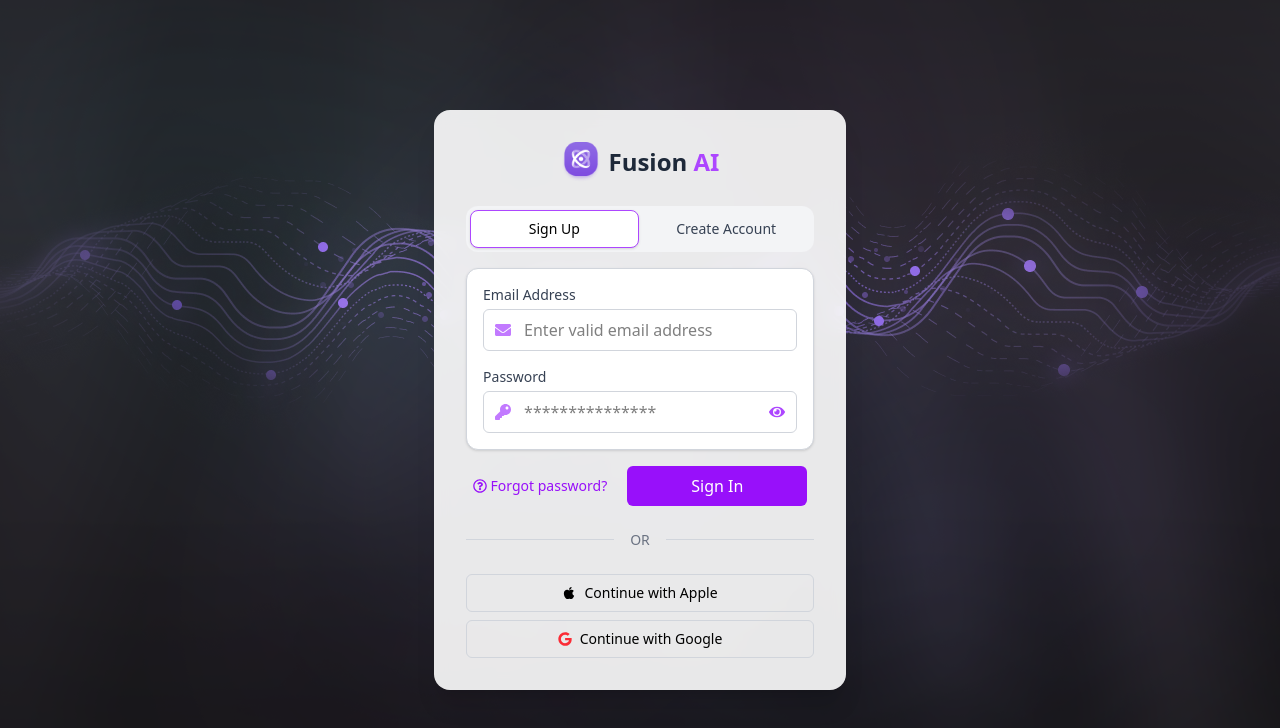
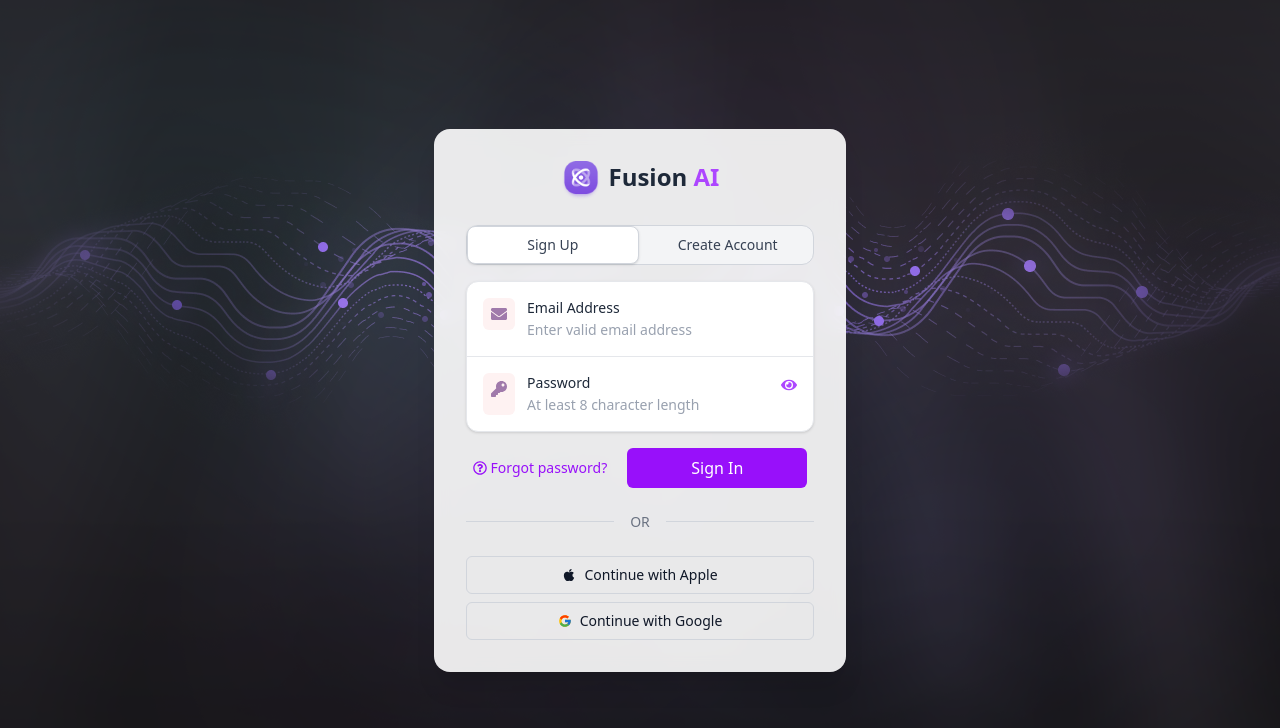
Before and after one commit to adnanfrd/barry-ai, a Next.js app: page / in a window 1280 px wide. Shown: the top 728 px of the page. Built offline with nearby package versions, Linux system fonts and the light colour scheme.

Commit message:
updated code auth

```diff
--- a/src/components/auth/auth.tsx
+++ b/src/components/auth/auth.tsx
@@ -2,7 +2,6 @@
 
 import { Tab } from "@headlessui/react";
 import {
-  FaGoogle,
   FaApple,
   FaEnvelope,
   FaRegQuestionCircle,
@@ -12,12 +11,14 @@
 import Image from "next/image";
 import clsx from "clsx";
 import { useRouter } from "next/navigation";
+import { FcGoogle } from "react-icons/fc";
 
 const AuthPage = () => {
   const router = useRouter();
- const handleClick = () =>{
-    router.push('/dashboard')
- }
+  const handleClick = () => {
+    router.push("/dashboard");
+  };
+
   return (
     <div className="min-h-screen flex items-center justify-center bg-black relative overflow-hidden px-4 font-poppins">
       {/* Background Image */}
@@ -30,7 +31,7 @@
       />
 
       {/* Auth Card */}
-      <div className="relative z-10 w-full max-w-md sm:max-w-lg md:max-w-[33%] bg-white/90 dark:bg-gray-900/90 rounded-2xl p-6 sm:p-8 shadow-xl backdrop-blur-sm">
+      <div className="relative z-10 w-full max-w-md sm:max-w-lg md:max-w-[33%] bg-white/90 rounded-2xl p-6 sm:p-8 shadow-xl backdrop-blur-sm">
         {/* Logo */}
         <div className="flex justify-center items-center mb-6">
           <Image
@@ -39,14 +40,14 @@
             width={40}
             height={40}
           />
-          <span className="ml-2 text-xl sm:text-2xl font-semibold text-gray-800 dark:text-white">
+          <span className="ml-2 text-xl mb-2 sm:text-2xl font-semibold text-gray-800">
             Fusion <span className="text-purple-500">AI</span>
           </span>
         </div>
 
         {/* Tabs */}
         <Tab.Group>
-          <Tab.List className="flex space-x-1 bg-gray-100 rounded-xl p-1 mb-4">
+          <Tab.List className="flex space-x-1 border border-gray-300  bg-gray-100 rounded-xl mb-4">
             {["Sign Up", "Create Account"].map((tab) => (
               <Tab
                 key={tab}
@@ -54,7 +55,7 @@
                   clsx(
                     "w-full py-2 text-xs sm:text-sm font-medium rounded-lg focus:outline-none",
                     selected
-                      ? "bg-white/100 shadow border border-purple-500"
+                      ? "bg-white/100 text-gray-700 shadow border border-gray-300"
                       : "text-gray-700 hover:bg-gray-200"
                   )
                 }
@@ -68,36 +69,45 @@
             {/* Sign In */}
             <Tab.Panel>
               <form className="space-y-4">
-                <div className="border border-gray-300 bg-white p-4 rounded-xl hover:border-purple-500 shadow">
-                  {/* Email Input */}
-                  <label className="block text-sm font-medium text-gray-700">
+                <div className="w-full max-w-md rounded-xl border border-gray-200 shadow-sm overflow-hidden bg-white font-poppins">
+                  {/* Email */}
+                  <div className="flex items-start gap-3 px-4 py-4">
+                    <div className="p-2 bg-red-50 rounded-md">
+                      <FaEnvelope className="text-[#A07AAB] w-4 h-4" />
+                    </div>
+                    <div className="flex flex-col">
+                      <label className="text-sm font-medium text-gray-800 mb-0.5">
                         Email Address
                       </label>
-                  <div className="mt-1 relative">
-                    <FaEnvelope className="absolute left-3 top-1/2 transform -translate-y-1/2 text-purple-400" />
                       <input
                         type="email"
                         placeholder="Enter valid email address"
-                      className="pl-10 pr-3 py-2 border border-gray-300 rounded-md w-full focus:outline-none focus:ring-2 focus:ring-purple-500"
+                        className="text-sm placeholder-gray-400 outline-none border-none focus:ring-0 p-0"
                       />
                     </div>
+                  </div>
 
-                  {/* Password Input */}
-                  <label className="block text-sm font-medium text-gray-700 mt-4">
+                  <div className="border-t border-gray-200" />
+
+                  {/* Password */}
+                  <div className="flex items-start justify-between px-4 py-4">
+                    <div className="flex gap-3">
+                      <div className="px-2 py-2 bg-red-50 rounded-md">
+                        <FaKey className="text-[#A07AAB] w-4 h-4" />
+                      </div>
+                      <div className="flex flex-col">
+                        <label className="text-sm font-medium text-gray-800 mb-0.5">
                           Password
                         </label>
-                  <div className="mt-1 relative">
-                    <FaKey className="absolute left-3 top-1/2 transform -translate-y-1/2 text-purple-400" />
                         <input
                           type="password"
-                      placeholder="***************"
-                      className="pl-10 pr-10 py-2 border border-gray-300 rounded-md w-full focus:outline-none focus:ring-2 focus:ring-purple-500"
+                          placeholder="At least 8 character length"
+                          className="text-sm placeholder-gray-400 outline-none border-none focus:ring-0 p-0"
                         />
-                    <button
-                      type="button"
-                      className="absolute right-3 top-1/2 transform -translate-y-1/2 text-gray-400 hover:text-gray-600 focus:outline-none"
-                    >
-                      <FaEye className="text-purple-500" />
+                      </div>
+                    </div>
+                    <button className="text-purple-500">
+                      <FaEye className="w-4 h-4 mt-1" />
                     </button>
                   </div>
                 </div>
@@ -125,36 +135,45 @@
             {/* Sign Up */}
             <Tab.Panel>
               <form className="space-y-4">
-                <div className="border border-gray-300 bg-white p-4 rounded-xl hover:border-purple-500 shadow">
-                  {/* Email Input */}
-                  <label className="block text-sm font-medium text-gray-700">
+               <div className="w-full max-w-md rounded-xl border border-gray-200 shadow-sm overflow-hidden bg-white font-poppins">
+                  {/* Email */}
+                  <div className="flex items-start gap-3 px-4 py-4">
+                    <div className="p-2 bg-red-50 rounded-md">
+                      <FaEnvelope className="text-[#A07AAB] w-4 h-4" />
+                    </div>
+                    <div className="flex flex-col">
+                      <label className="text-sm font-medium text-gray-800 mb-0.5">
                         Email Address
                       </label>
-                  <div className="mt-1 relative">
-                    <FaEnvelope className="absolute left-3 top-1/2 transform -translate-y-1/2 text-purple-400" />
                       <input
                         type="email"
                         placeholder="Enter valid email address"
-                      className="pl-10 pr-3 py-2 border border-gray-300 rounded-md w-full focus:outline-none focus:ring-2 focus:ring-purple-500"
+                        className="text-sm placeholder-gray-400 outline-none border-none focus:ring-0 p-0"
                       />
                     </div>
+                  </div>
 
-                  {/* Password Input */}
-                  <label className="block text-sm font-medium text-gray-700 mt-4">
+                  <div className="border-t border-gray-200" />
+
+                  {/* Password */}
+                  <div className="flex items-start justify-between px-4 py-4">
+                    <div className="flex gap-3">
+                      <div className="px-2 py-2 bg-red-50 rounded-md">
+                        <FaKey className="text-[#A07AAB] w-4 h-4" />
+                      </div>
+                      <div className="flex flex-col">
+                        <label className="text-sm font-medium text-gray-800 mb-0.5">
                           Password
                         </label>
-                  <div className="mt-1 relative">
-                    <FaKey className="absolute left-3 top-1/2 transform -translate-y-1/2 text-purple-400" />
                         <input
                           type="password"
-                      placeholder="At least 8 characters length"
-                      className="pl-10 pr-10 py-2 border border-gray-300 rounded-md w-full focus:outline-none focus:ring-2 focus:ring-purple-500"
+                          placeholder="At least 8 character length"
+                          className="text-sm placeholder-gray-400 outline-none border-none focus:ring-0 p-0"
                         />
-                    <button
-                      type="button"
-                      className="absolute right-3 top-1/2 transform -translate-y-1/2 text-gray-400 hover:text-gray-600 focus:outline-none"
-                    >
-                      <FaEye className="text-purple-500" />
+                      </div>
+                    </div>
+                    <button className="text-purple-500">
+                      <FaEye className="w-4 h-4 mt-1" />
                     </button>
                   </div>
                 </div>
@@ -184,11 +203,11 @@
 
         {/* Social Logins */}
         <div className="space-y-2">
-          <button className="w-full flex items-center justify-center border border-gray-300 rounded-md py-2 hover:bg-gray-100 transition text-sm">
+          <button className="w-full flex text-gray-900 items-center justify-center border border-gray-300 rounded-md py-2 hover:bg-gray-100 transition text-sm">
             <FaApple className="mr-2" /> Continue with Apple
           </button>
-          <button className="w-full flex items-center justify-center border border-gray-300 rounded-md py-2 hover:bg-gray-100 transition text-sm">
-            <FaGoogle className="mr-2 text-red-500" /> Continue with Google
+          <button className="w-full flex text-gray-900 items-center justify-center border border-gray-300 rounded-md py-2 hover:bg-gray-100 transition text-sm">
+            <FcGoogle className="mr-2 text-red-500" /> Continue with Google
           </button>
         </div>
       </div>
--- a/src/components/dashboard/Dashboard.tsx
+++ b/src/components/dashboard/Dashboard.tsx
@@ -29,7 +29,12 @@
 ];
 
 const favorites = [
-  { name: "Welcome", href: "/dashboard/welcome", color: "#6c6c6c", count: 1 },
+  {
+    name: "Welcome",
+    href: "/dashboard/welcome",
+    color: "#6c6c6c",
+    count: 1,
+  },
   {
     name: "Voice Tools",
     href: "/dashboard/voice",
@@ -66,7 +71,7 @@
   const pathname = usePathname();
   const router = useRouter();
   const [collapsed, setCollapsed] = useState(false);
-  const {setTheme, resolvedTheme } = useTheme();
+  const { setTheme, resolvedTheme } = useTheme();
   const [mounted, setMounted] = useState(false);
 
   useEffect(() => {
```
Lines whose indentation alone changed are shown as unchanged.
